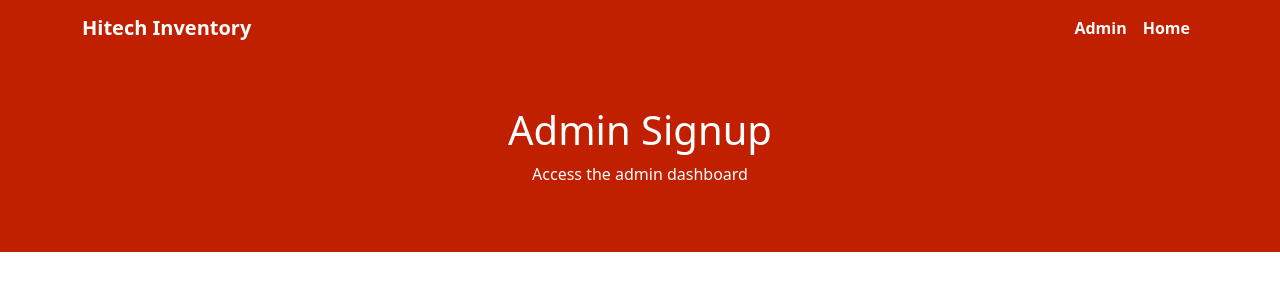
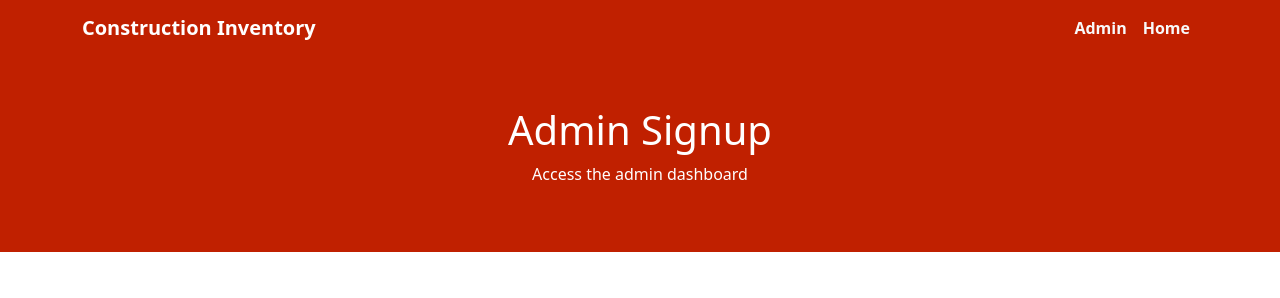
Before and after one commit to EstherMadu/it_inventory, a Flask app: page /admin_signup/ in a window 1280 px wide. Shown: the top 298 px of the page. Run offline with Flask 3, Linux system fonts and the light colour scheme; some libraries are stand-ins or nearby versions.

Commit message:
first commit

```diff
--- a/pkg/templates/nav.html
+++ b/pkg/templates/nav.html
@@ -1,6 +1,6 @@
 <nav class="navbar navbar-expand-lg navbar-dark" style="background-color:#C02000;">
   <div class="container">
-    <a class="navbar-brand fw-bold" href="/">Hitech Inventory</a>
+    <a class="navbar-brand fw-bold" href="/">Construction Inventory</a>
     <button class="navbar-toggler" type="button" data-bs-toggle="collapse" data-bs-target="#navbarText"
       aria-controls="navbarText" aria-expanded="false" aria-label="Toggle navigation">
       <span class="navbar-toggler-icon"></span>
```
